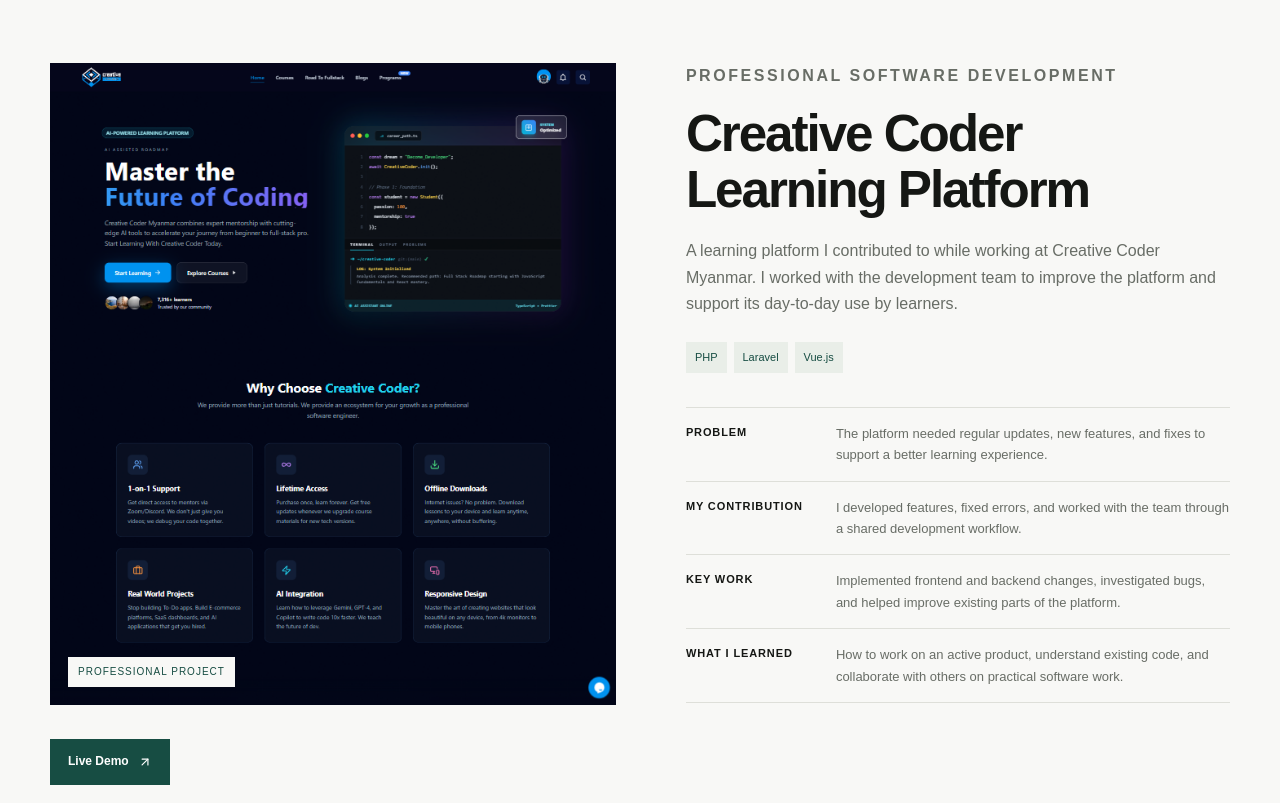
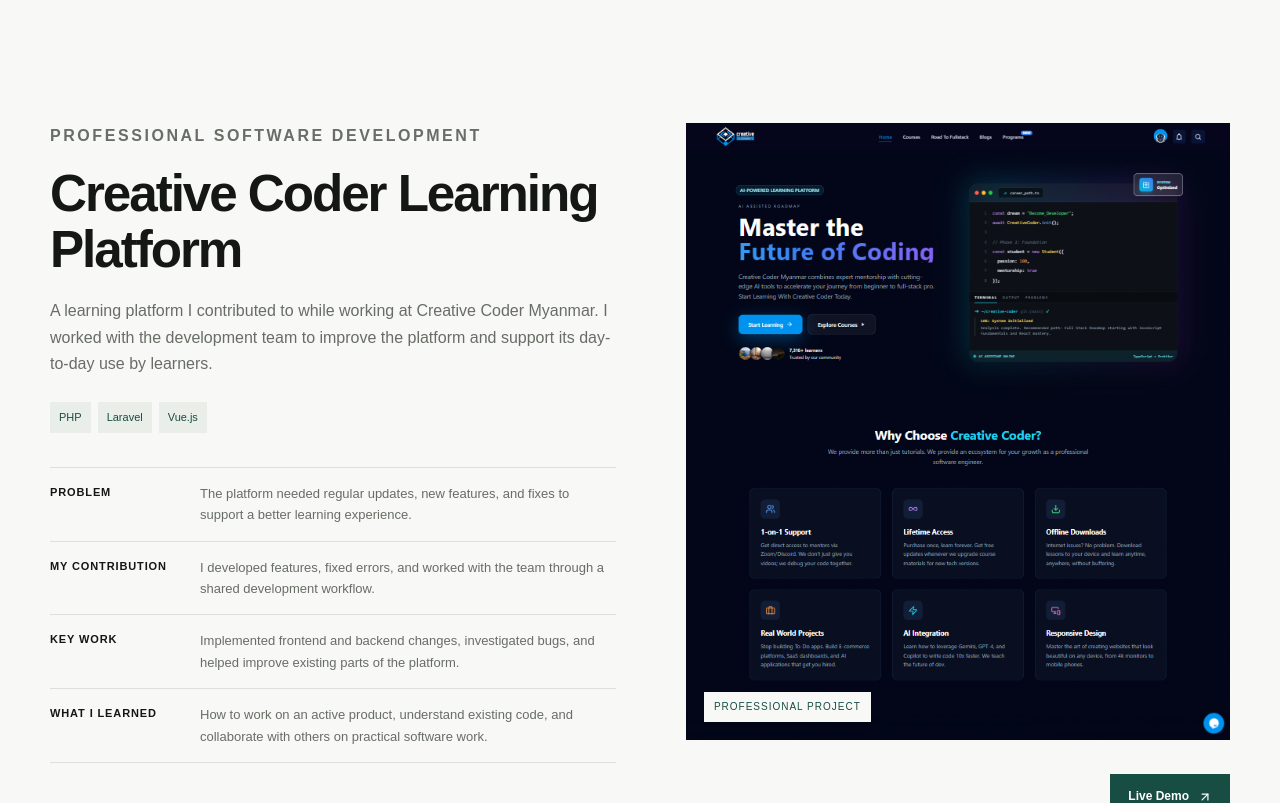
Before and after one commit to suanhsawmtung/Portfolio-2026, a Next.js app: page / in a window 1280 px wide. Shown: the part 2460-3263 px from the top of the page. Built offline with nearby package versions, Linux system fonts and the light colour scheme.

Commit message:
style(projects): alternate project layout

```diff
--- a/app/globals.css
+++ b/app/globals.css
@@ -286,9 +286,9 @@ h3 {
   gap: 70px;
   align-items: start;
 }
-.project-feature + .project-feature {
+/* .project-feature + .project-feature {
   margin-top: 100px;
-}
+} */
 .project-image {
   position: relative;
   background: #183b34;
--- a/app/page.tsx
+++ b/app/page.tsx
@@ -135,6 +135,7 @@ export default function Page() {
             title="Selected Work"
             intro="A mix of personal experiments and professional work across the stack."
           />
+          <div className="space-y-40">
             <article className="project-feature">
               <div className="space-y-6">
                 <div className="project-image">
@@ -207,9 +208,9 @@ export default function Page() {
                   <div>
                     <strong>Solution</strong>
                     <p>
-                    I built AZUE Perfume House, a full-stack e-commerce platform
-                    with a customer storefront and an administration panel for
-                    managing the store.
+                      I built AZUE Perfume House, a full-stack e-commerce
+                      platform with a customer storefront and an administration
+                      panel for managing the store.
                     </p>
                   </div>
                   <div>
@@ -232,12 +233,62 @@ export default function Page() {
                   </div>
                 </div>
                 <p className="project-note">
-                Some seeded product and blog images come from external websites
-                and may need a VPN to load in some regions, especially Myanmar.
+                  Some seeded product and blog images come from external
+                  websites and may need a VPN to load in some regions,
+                  especially Myanmar.
                 </p>
               </div>
             </article>
-          <article className="project-feature professional-project">
+            <article className="project-feature">
+              <div className="project-content">
+                <p className="eyebrow">Professional Software Development</p>
+                <h3>Creative Coder Learning Platform</h3>
+                <p>
+                  A learning platform I contributed to while working at Creative
+                  Coder Myanmar. I worked with the development team to improve
+                  the platform and support its day-to-day use by learners.
+                </p>
+                <div className="tag-list">
+                  {["PHP", "Laravel", "Vue.js"].map((tag) => (
+                    <span key={tag}>{tag}</span>
+                  ))}
+                </div>
+                <div className="case-study">
+                  <div>
+                    <strong>Problem</strong>
+                    <p>
+                      The platform needed regular updates, new features, and
+                      fixes to support a better learning experience.
+                    </p>
+                  </div>
+                  <div>
+                    <strong>My contribution</strong>
+                    <p>
+                      I developed features, fixed errors, and worked with the
+                      team through a shared development workflow.
+                    </p>
+                  </div>
+                  <div>
+                    <strong>Key work</strong>
+                    <p>
+                      Implemented frontend and backend changes, investigated
+                      bugs, and helped improve existing parts of the platform.
+                    </p>
+                  </div>
+                  <div>
+                    <strong>What I learned</strong>
+                    <p>
+                      How to work on an active product, understand existing
+                      code, and collaborate with others on practical software
+                      work.
+                    </p>
+                  </div>
+                </div>
+                {/* <p className="project-note">
+                The image is temporary and will be replaced with a project image
+                later.
+              </p> */}
+              </div>
               <div className="space-y-6">
                 <div className="project-image">
                   <img
@@ -246,7 +297,7 @@ export default function Page() {
                   />
                   <span>Professional project</span>
                 </div>
-              <div className="button-row">
+                <div className="button-row justify-end">
                   <a
                     className="button button-dark"
                     href="https://creativecodermm.com/"
@@ -257,56 +308,8 @@ export default function Page() {
                   </a>
                 </div>
               </div>
-
-            <div className="project-content">
-              <p className="eyebrow">Professional Software Development</p>
-              <h3>Creative Coder Learning Platform</h3>
-              <p>
-                A learning platform I contributed to while working at Creative
-                Coder Myanmar. I worked with the development team to improve the
-                platform and support its day-to-day use by learners.
-              </p>
-              <div className="tag-list">
-                {["PHP", "Laravel", "Vue.js"].map((tag) => (
-                  <span key={tag}>{tag}</span>
-                ))}
+            </article>
           </div>
-              <div className="case-study">
-                <div>
-                  <strong>Problem</strong>
-                  <p>
-                    The platform needed regular updates, new features, and fixes
-                    to support a better learning experience.
-                  </p>
-                </div>
-                <div>
-                  <strong>My contribution</strong>
-                  <p>
-                    I developed features, fixed errors, and worked with the team
-                    through a shared development workflow.
-                  </p>
-                </div>
-                <div>
-                  <strong>Key work</strong>
-                  <p>
-                    Implemented frontend and backend changes, investigated bugs,
-                    and helped improve existing parts of the platform.
-                  </p>
-                </div>
-                <div>
-                  <strong>What I learned</strong>
-                  <p>
-                    How to work on an active product, understand existing code,
-                    and collaborate with others on practical software work.
-                  </p>
-                </div>
-              </div>
-              {/* <p className="project-note">
-                The image is temporary and will be replaced with a project image
-                later.
-              </p> */}
-            </div>
-          </article>
         </div>
       </section>
 
```
Lines whose indentation alone changed are shown as unchanged.
